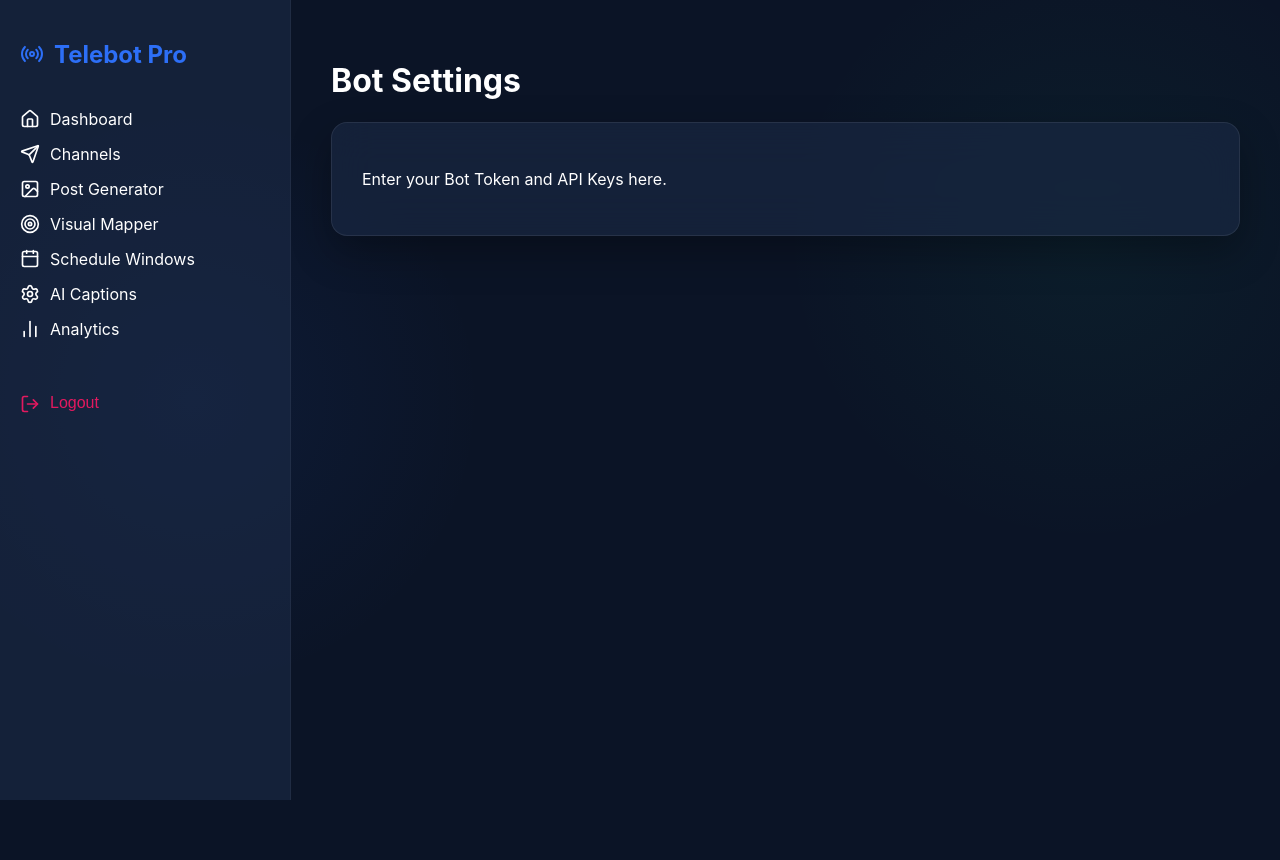
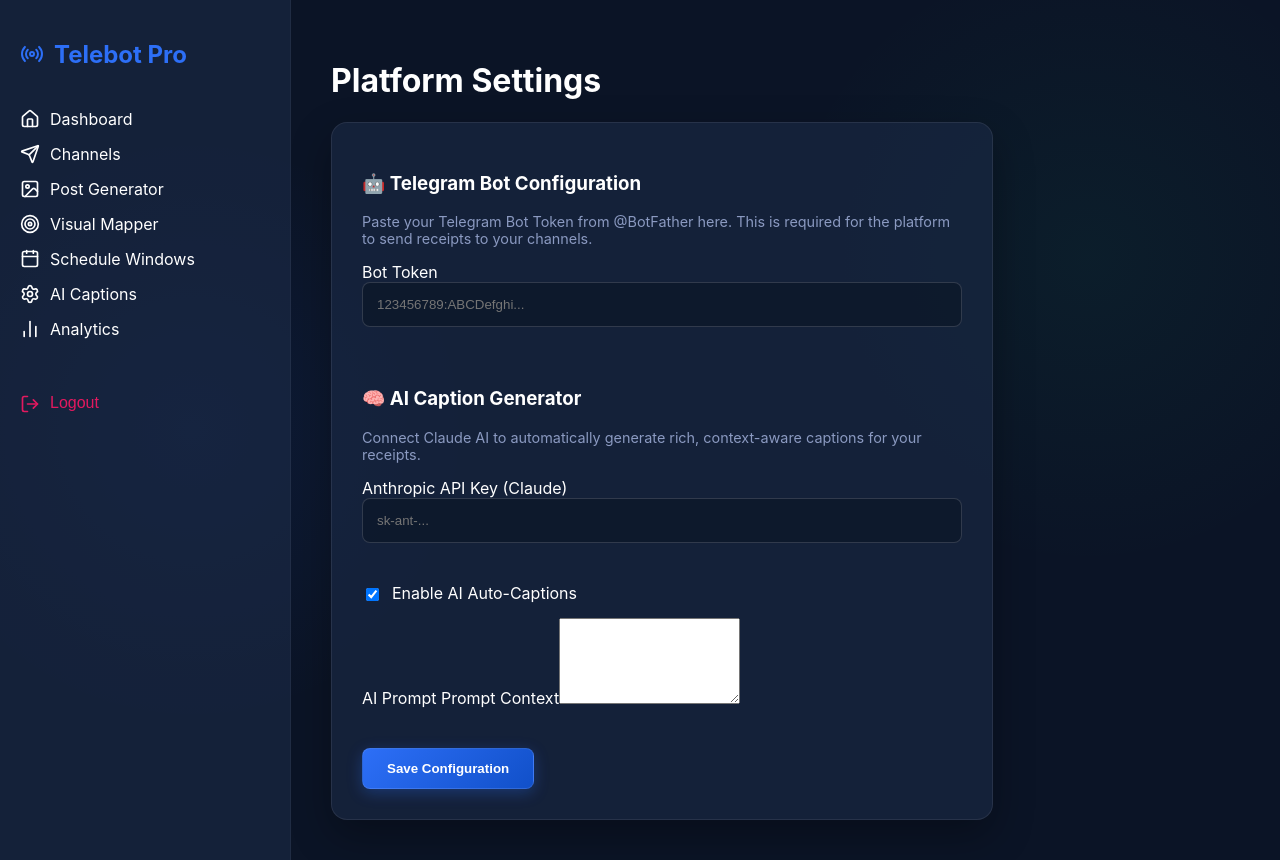
Before and after one commit to Muhamzy-ui/BankwalletAI, a React (Vite) app in the folder frontend/: page /settings in a window 1280 px wide. Before the commit the page ends 800 px from the top, so only its background shows below. Built offline with nearby package versions, Linux system fonts and the light colour scheme; no server answers; sample sign-in values are in the browser's storage.

Commit message:
Add postgres, render dependencies and build script

```diff
--- a/frontend/src/pages/Settings.jsx
+++ b/frontend/src/pages/Settings.jsx
@@ -1 +1,100 @@
-export default function Settings() { return <div><h1>Bot Settings</h1><div className="glass-panel"><p>Enter your Bot Token and API Keys here.</p></div></div>; }
+import { useState, useEffect } from 'react';
+import client from '../api/client';
+
+export default function Settings() {
+    const [settings, setSettings] = useState({
+        bot_token: '',
+        anthropic_api_key: '',
+        auto_caption_enabled: true,
+        auto_caption_prompt: '',
+        timezone: 'Africa/Lagos'
+    });
+    const [status, setStatus] = useState('');
+    const [loading, setLoading] = useState(true);
+
+    useEffect(() => {
+        client.get('bot/settings/')
+            .then(res => {
+                setSettings(res.data);
+                setLoading(false);
+            })
+            .catch(err => {
+                console.error(err);
+                setLoading(false);
+            });
+    }, []);
+
+    const handleSave = async (e) => {
+        e.preventDefault();
+        setStatus('Saving...');
+        try {
+            await client.put('bot/settings/', settings);
+            setStatus('✅ Settings saved successfully!');
+            setTimeout(() => setStatus(''), 3000);
+        } catch (error) {
+            setStatus('❌ Failed to save settings.');
+        }
+    };
+
+    if (loading) return <div>Loading settings...</div>;
+
+    return (
+        <div className="animate-fade-up">
+            <h1>Platform Settings</h1>
+
+            <div className="glass-panel" style={{ maxWidth: '600px' }}>
+                <form onSubmit={handleSave}>
+                    <h3>🤖 Telegram Bot Configuration</h3>
+                    <p style={{ fontSize: '0.9rem', color: 'var(--text-muted)', marginBottom: '15px' }}>
+                        Paste your Telegram Bot Token from @BotFather here. This is required for the platform to send receipts to your channels.
+                    </p>
+                    <label>Bot Token</label>
+                    <input
+                        type="password"
+                        value={settings.bot_token}
+                        onChange={(e) => setSettings({...settings, bot_token: e.target.value})}
+                        placeholder="123456789:ABCDefghi..."
+                    />
+
+                    <h3 style={{ marginTop: '40px' }}>🧠 AI Caption Generator</h3>
+                    <p style={{ fontSize: '0.9rem', color: 'var(--text-muted)', marginBottom: '15px' }}>
+                        Connect Claude AI to automatically generate rich, context-aware captions for your receipts.
+                    </p>
+                    <label>Anthropic API Key (Claude)</label>
+                    <input
+                        type="password"
+                        value={settings.anthropic_api_key}
+                        onChange={(e) => setSettings({...settings, anthropic_api_key: e.target.value})}
+                        placeholder="sk-ant-..."
+                    />
+
+                    <label style={{ display: 'flex', alignItems: 'center', gap: '10px', marginTop: '20px', cursor: 'pointer' }}>
+                        <input
+                            type="checkbox"
+                            checked={settings.auto_caption_enabled}
+                            onChange={(e) => setSettings({...settings, auto_caption_enabled: e.target.checked})}
+                            style={{ width: 'auto', marginBottom: 0 }}
+                        />
+                        Enable AI Auto-Captions
+                    </label>
+
+                    {settings.auto_caption_enabled && (
+                        <div style={{ marginTop: '15px' }}>
+                            <label>AI Prompt Prompt Context</label>
+                            <textarea
+                                value={settings.auto_caption_prompt}
+                                onChange={(e) => setSettings({...settings, auto_caption_prompt: e.target.value})}
+                                style={{ height: '80px' }}
+                            />
+                        </div>
+                    )}
+
+                    <div style={{ marginTop: '40px', display: 'flex', alignItems: 'center', gap: '20px' }}>
+                        <button type="submit" className="btn">Save Configuration</button>
+                        {status && <span style={{ color: status.includes('✅') ? 'var(--success)' : 'var(--danger)' }}>{status}</span>}
+                    </div>
+                </form>
+            </div>
+        </div>
+    );
+}
```
Also changed, not shown: 2 other files (tests, documents, lock files or other folders).
